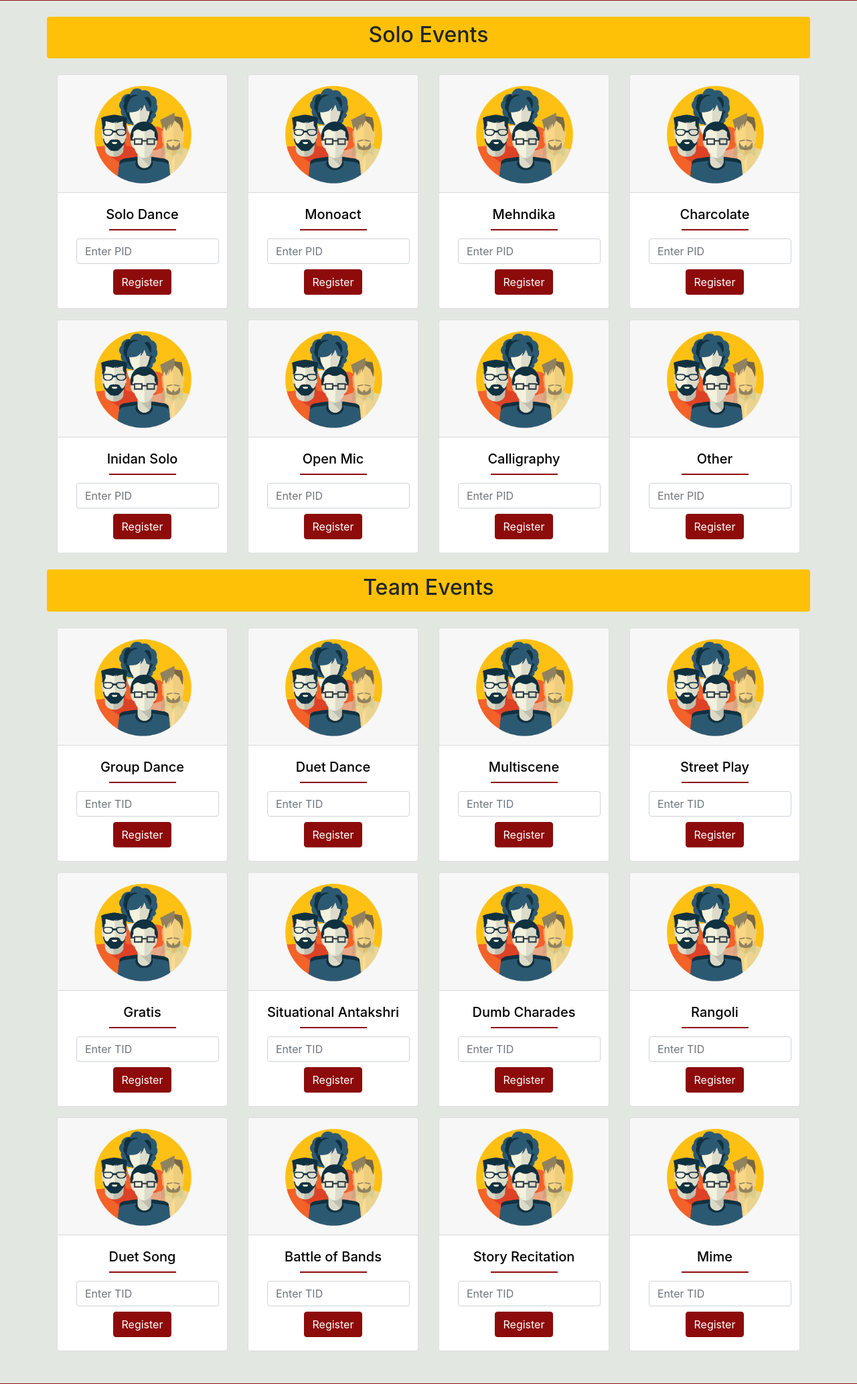
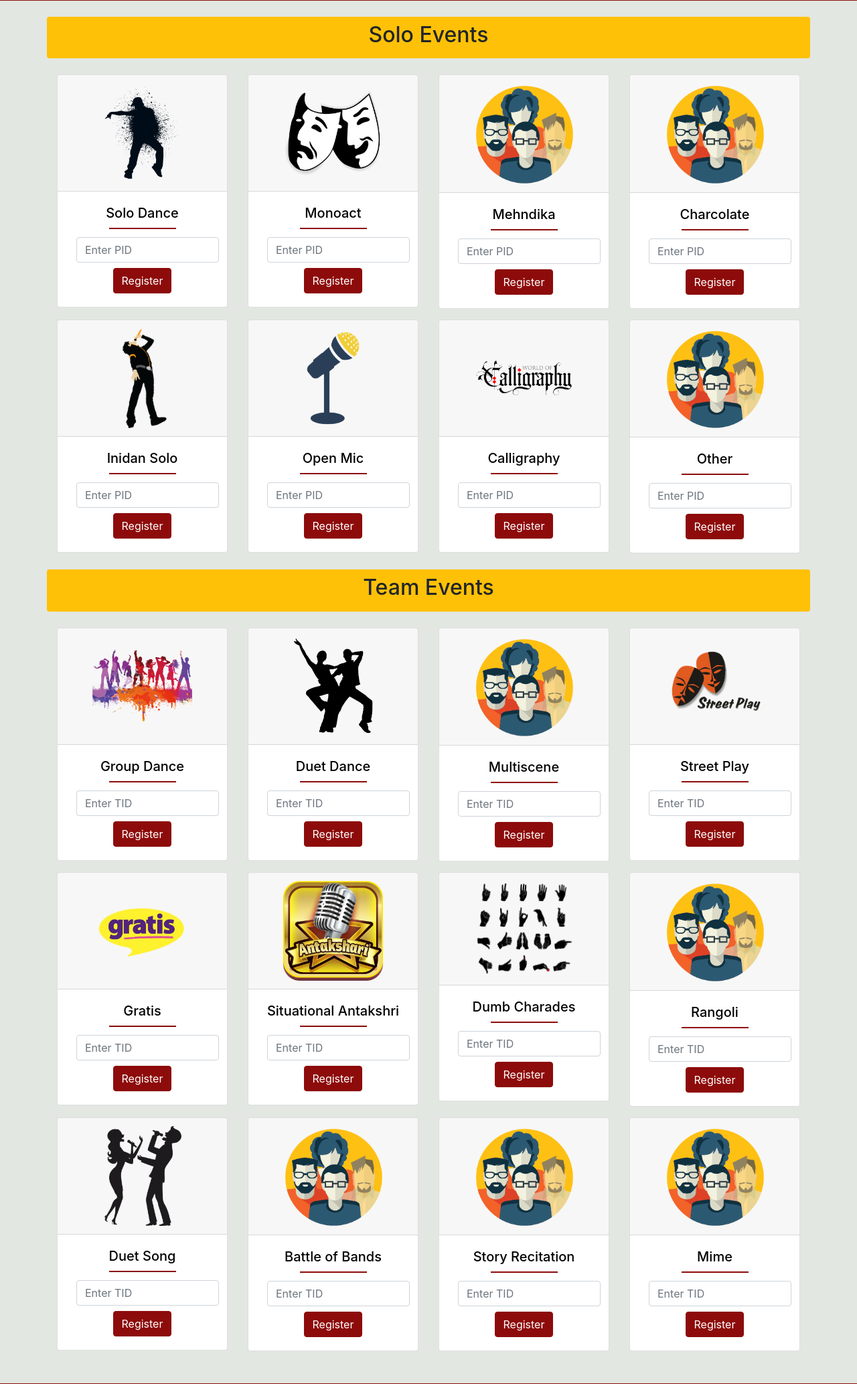
Before and after one commit to nikhil777jais/Registration_Portal, a Django app: page /zest/register_event/ in a window 1280 px wide. Shown: the part 66-2132 px from the top of the page at 67% size. Run offline with Django 3.2, Linux system fonts and the light colour scheme; a user stored in the database is signed in; some libraries are stand-ins or nearby versions.

Commit message:
event images added

```diff
--- a/zest/templates/zest/register_event.html
+++ b/zest/templates/zest/register_event.html
@@ -26,7 +26,7 @@
     <div class="col-md-3 mt-3">
       <div class="card text-center">
         <div class="card-header">
-          <img src="{% static 'zest/images/bootwise-icon-02.png' %}" class="card-img-top" alt="registration image">
+          <img src="{% static 'zest/images/Dance-PNG.png' %}" class="card-img-top" alt="registration image">
         </div>
         <div class="card-body mb-0">
           <h5 class="card-title text-center">Solo Dance</h5>
@@ -42,7 +42,7 @@
     <div class="col-md-3 mt-3">
       <div class="card text-center">
         <div class="card-header">
-          <img src="{% static 'zest/images/bootwise-icon-02.png' %}" class="card-img-top" alt="registration image">
+          <img src="{% static 'zest/images/monoact.png' %}" class="card-img-top" alt="registration image">
         </div>
         <div class="card-body mb-0">
           <h5 class="card-title text-center">Monoact</h5>
@@ -90,7 +90,7 @@
     <div class="col-md-3 mt-3">
       <div class="card text-center">
         <div class="card-header">
-          <img src="{% static 'zest/images/bootwise-icon-02.png' %}" class="card-img-top" alt="registration image">
+          <img src="{% static 'zest/images/solosong.png' %}" class="card-img-top" alt="registration image">
         </div>
         <div class="card-body mb-0">
           <h5 class="card-title text-center">Inidan Solo</h5>
@@ -106,7 +106,7 @@
     <div class="col-md-3 mt-3">
       <div class="card text-center">
         <div class="card-header">
-          <img src="{% static 'zest/images/bootwise-icon-02.png' %}" class="card-img-top" alt="registration image">
+          <img src="{% static 'zest/images/openmic.png' %}" class="card-img-top" alt="registration image">
         </div>
         <div class="card-body mb-0">
           <h5 class="card-title text-center">Open Mic</h5>
@@ -122,7 +122,7 @@
     <div class="col-md-3 mt-3">
       <div class="card text-center">
         <div class="card-header">
-          <img src="{% static 'zest/images/bootwise-icon-02.png' %}" class="card-img-top" alt="registration image">
+          <img src="{% static 'zest/images/caligraphy.png' %}" class="card-img-top" alt="registration image">
         </div>
         <div class="card-body mb-0">
           <h5 class="card-title text-center">Calligraphy</h5>
@@ -161,7 +161,7 @@
     <div class="col-md-3 mt-3">
       <div class="card text-center">
         <div class="card-header">
-          <img src="{% static 'zest/images/bootwise-icon-02.png' %}" class="card-img-top" alt="registration image">
+          <img src="{% static 'zest/images/groupdance.png' %}" class="card-img-top" alt="registration image">
         </div>
         <div class="card-body mb-0">
           <h5 class="card-title">Group Dance</h5>
@@ -177,7 +177,7 @@
     <div class="col-md-3 mt-3">
       <div class="card text-center">
         <div class="card-header">
-          <img src="{% static 'zest/images/bootwise-icon-02.png' %}" class="card-img-top" alt="registration image">
+          <img src="{% static 'zest/images/duetdance.png' %}" class="card-img-top" alt="registration image">
         </div>
         <div class="card-body mb-0">
           <h5 class="card-title">Duet Dance</h5>
@@ -209,7 +209,7 @@
     <div class="col-md-3 mt-3">
       <div class="card text-center">
         <div class="card-header">
-          <img src="{% static 'zest/images/bootwise-icon-02.png' %}" class="card-img-top" alt="registration image">
+          <img src="{% static 'zest/images/streetplay.png' %}" class="card-img-top" alt="registration image">
         </div>
         <div class="card-body mb-0">
           <h5 class="card-title">Street Play</h5>
@@ -225,7 +225,7 @@
     <div class="col-md-3 mt-3">
       <div class="card text-center">
         <div class="card-header">
-          <img src="{% static 'zest/images/bootwise-icon-02.png' %}" class="card-img-top" alt="registration image">
+          <img src="{% static 'zest/images/gratis.png' %}" class="card-img-top" alt="registration image">
         </div>
         <div class="card-body mb-0">
           <h5 class="card-title">Gratis</h5>
@@ -241,7 +241,7 @@
     <div class="col-md-3 mt-3">
       <div class="card text-center">
         <div class="card-header">
-          <img src="{% static 'zest/images/bootwise-icon-02.png' %}" class="card-img-top" alt="registration image">
+          <img src="{% static 'zest/images/antkshari.png' %}" class="card-img-top" alt="registration image">
         </div>
         <div class="card-body mb-0">
           <h5 class="card-title">Situational Antakshri</h5>
@@ -257,7 +257,7 @@
     <div class="col-md-3 mt-3">
       <div class="card text-center">
         <div class="card-header">
-          <img src="{% static 'zest/images/bootwise-icon-02.png' %}" class="card-img-top" alt="registration image">
+          <img src="{% static 'zest/images/DumbCharades.png' %}" class="card-img-top" alt="registration image">
         </div>
         <div class="card-body mb-0">
           <h5 class="card-title">Dumb Charades</h5>
@@ -289,7 +289,7 @@
     <div class="col-md-3 mt-3">
       <div class="card text-center">
         <div class="card-header">
-          <img src="{% static 'zest/images/bootwise-icon-02.png' %}" class="card-img-top" alt="registration image">
+          <img src="{% static 'zest/images/duetsong.png' %}" class="card-img-top" alt="registration image">
         </div>
         <div class="card-body mb-0">
           <h5 class="card-title">Duet Song</h5>
```
Also changed, not shown: zest/static/zest/images/Dance-PNG.png (added), zest/static/zest/images/DumbCharades.png (added), zest/static/zest/images/antkshari.png (added), zest/static/zest/images/caligraphy.png (added), zest/static/zest/images/duetdance.png (added), zest/static/zest/images/duetsong.png (added), zest/static/zest/images/gratis.png (added), zest/static/zest/images/groupdance.png (added), zest/static/zest/images/monoact.png (added), zest/static/zest/images/openmic.png (added), zest/static/zest/images/solosong.png (added), zest/static/zest/images/streetplay.png (added), zest/static/zest/images/unnamed.png (added).
